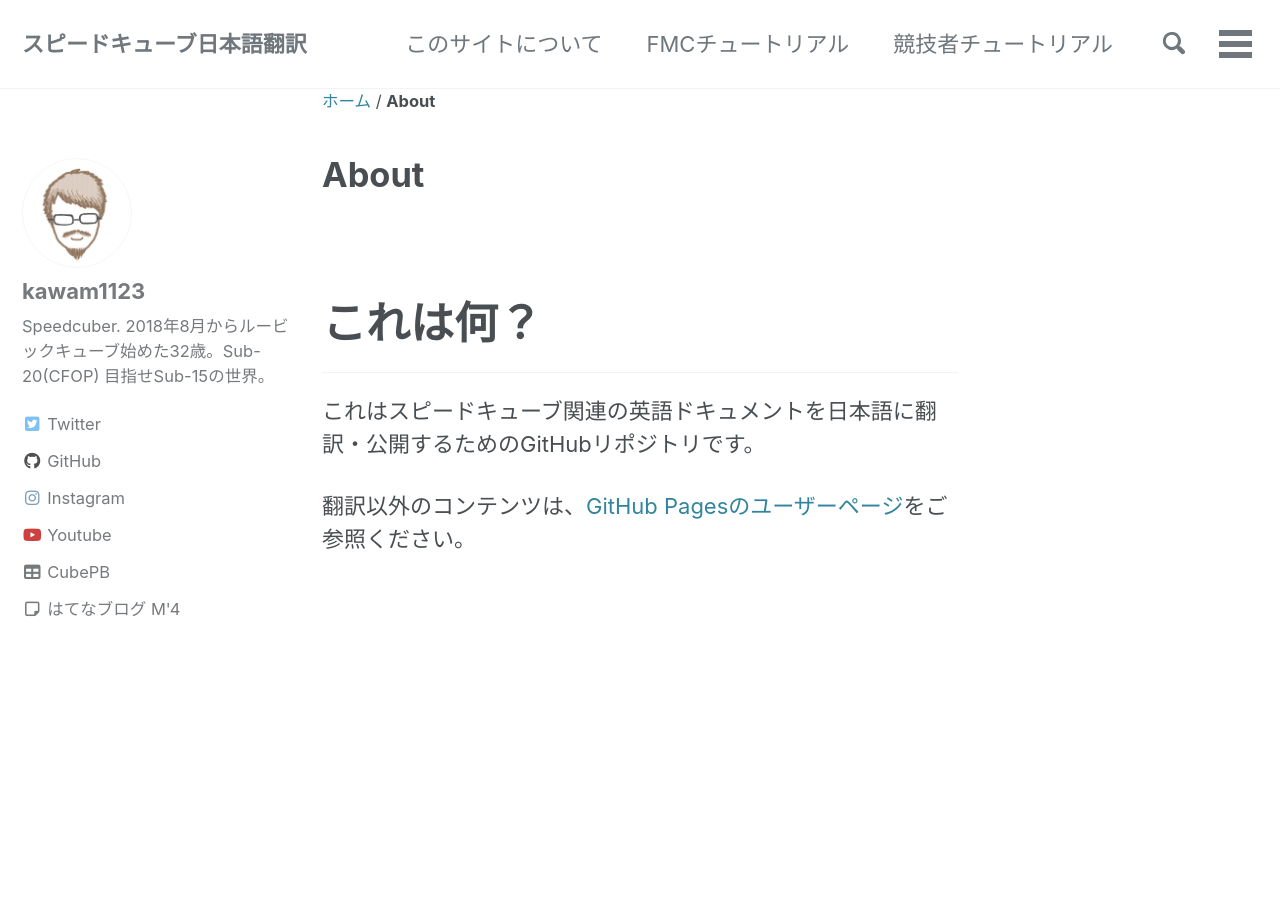
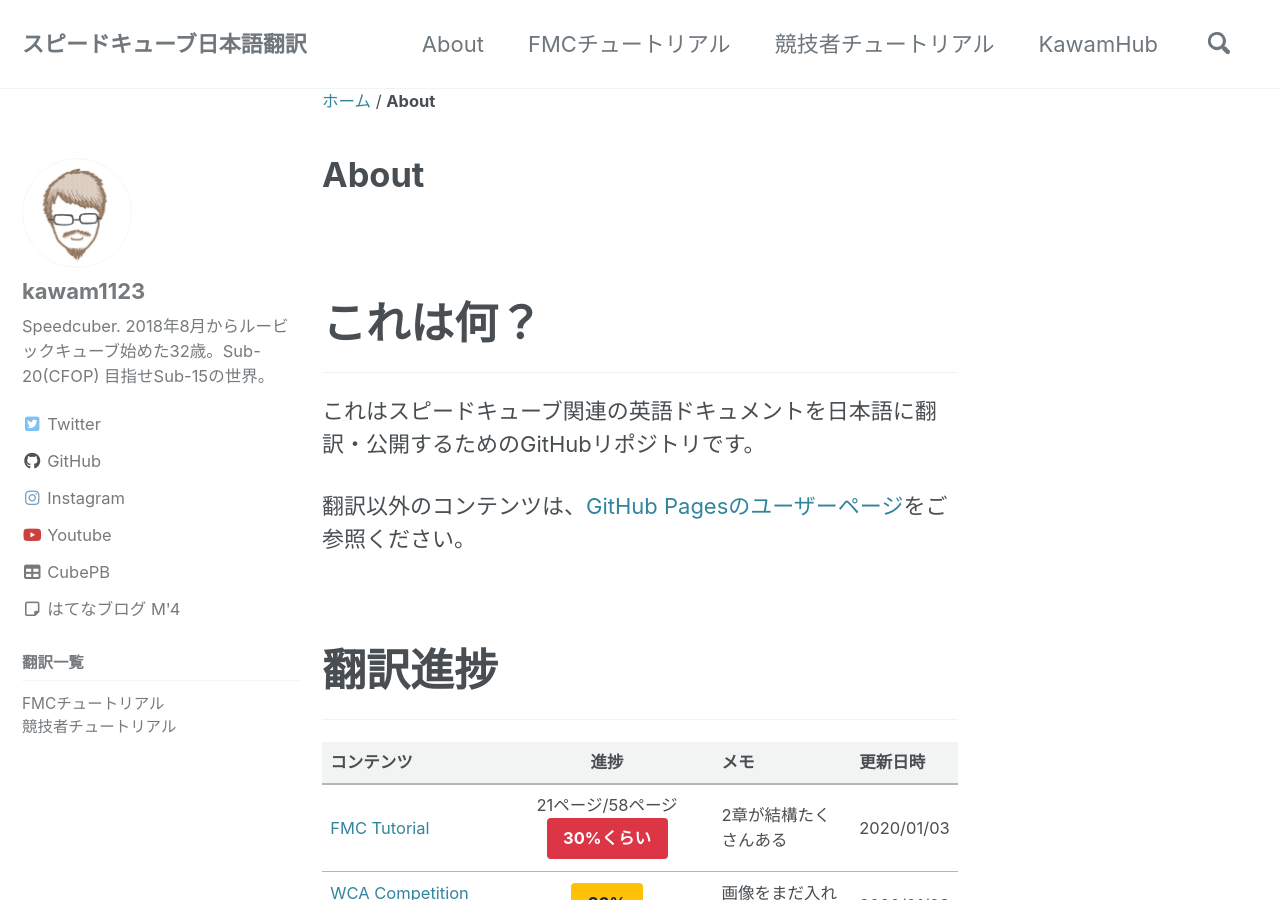
Before and after one commit to kawam1123/translation, a Jekyll site: the page built from _pages/about.md, in a window 1280 px wide and 900 px high. Built offline with Jekyll 4.4.1, drawn with Linux system fonts in a browser that asks for light colours; cached includes are drawn as plain includes; nearby versions of some CDN libraries; some of the changed text lies outside the part shown.

Commit message:
進捗とnavbarを追加

```diff
--- a/_config.yml
+++ b/_config.yml
@@ -87,6 +87,12 @@
 
 
 defaults:
+  # everypage
+  - scope:
+      path: ""
+    values:
+      sidebar:
+        nav: "leftnav"
   # _posts
   - scope:
       path: ""
--- a/_data/navigation.yml
+++ b/_data/navigation.yml
@@ -1,21 +1,17 @@
 main:
-  - title: "このサイトについて"
+  - title: "About"
     url: /about/
   - title: "FMCチュートリアル"
     url: /FMC/FMC-tutorial.html
   - title: "競技者チュートリアル"
     url: /competitor-tutorial/
-  - title: "投稿一覧"
-    url: /posts/
+  - title: "KawamHub"
+    url: ../
 
 leftnav:
-  - title: "翻訳プロジェクト"
+  - title: "翻訳一覧"
     children:
-      - title: "翻訳一覧"
-        url: /translation/
-  - title: "大人キューブ会"
-    children:
-      - title: "運営メモ"
-        url: /otonacube/
-      - title: "イベントページ(connpass)"
-        url: https://otonarubik.connpass.com/
+      - title: "FMCチュートリアル"
+        url: /FMC/FMC-Tutorial.html
+      - title: "競技者チュートリアル"
+        url: /competitor-tutorial/
--- a/_pages/about.md
+++ b/_pages/about.md
@@ -7,3 +7,11 @@
 これはスピードキューブ関連の英語ドキュメントを日本語に翻訳・公開するためのGitHubリポジトリです。
 
 翻訳以外のコンテンツは、[GitHub Pagesのユーザーページ](https://kawam1123.github.io/)をご参照ください。
+
+## 翻訳進捗
+
+|コンテンツ|進捗    |メモ       |更新日時|
+|:--------|:---------:|:---------|:---|
+|[FMC Tutorial](/FMC/FMC-Tutorial.html)|21ページ/58ページ [30%くらい](#){: .btn .btn--large .btn-danger}|2章が結構たくさんある|2020/01/03|
+|[WCA Competition Tutorial](/competitor-tutorial)|[80%](#){: .btn .btn--large .btn-warning}|画像をまだ入れていない|2020/01/03|
+{: .table-responsive-md}
```
Also changed, not shown: _pages/FMC-tutorial.md (+11 -11 lines).
